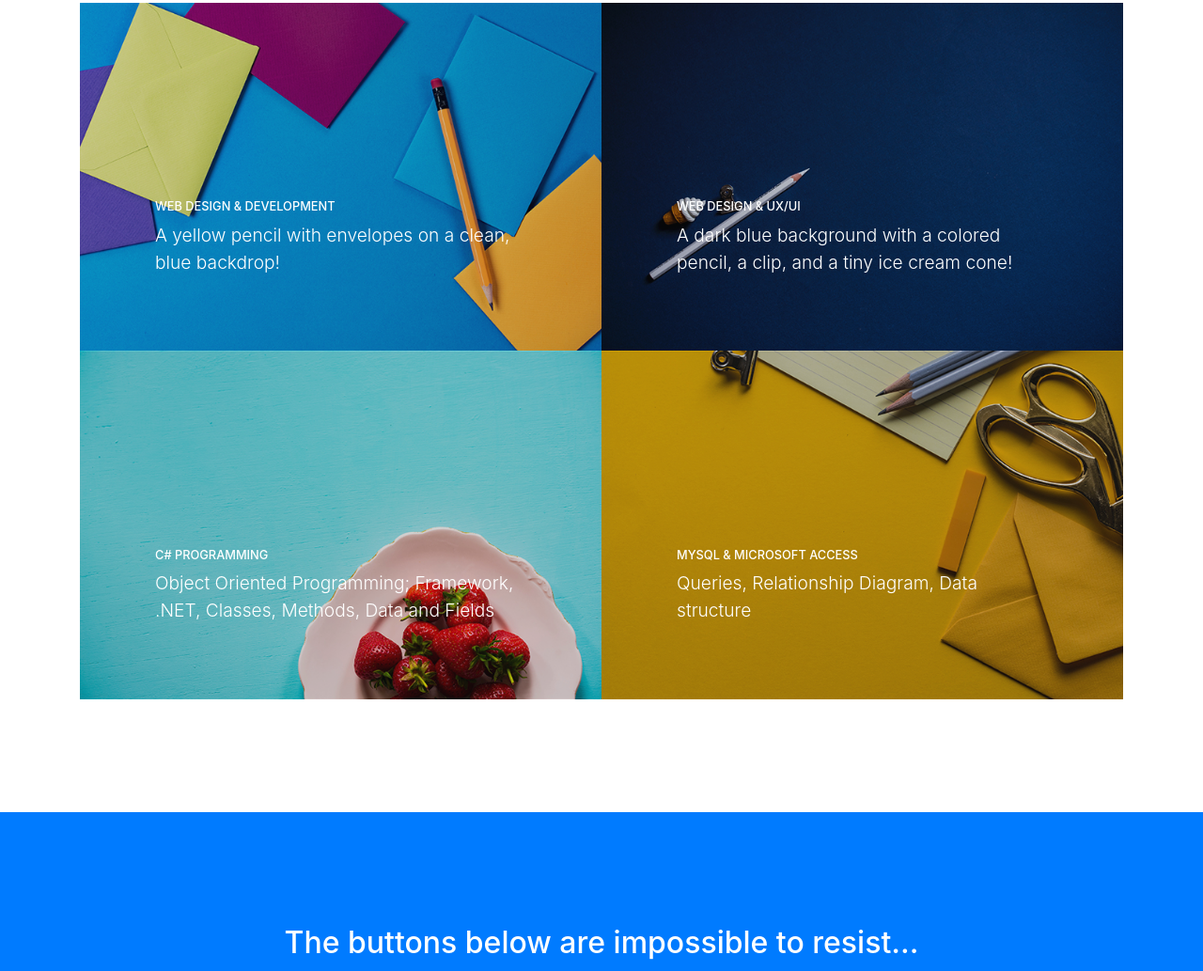
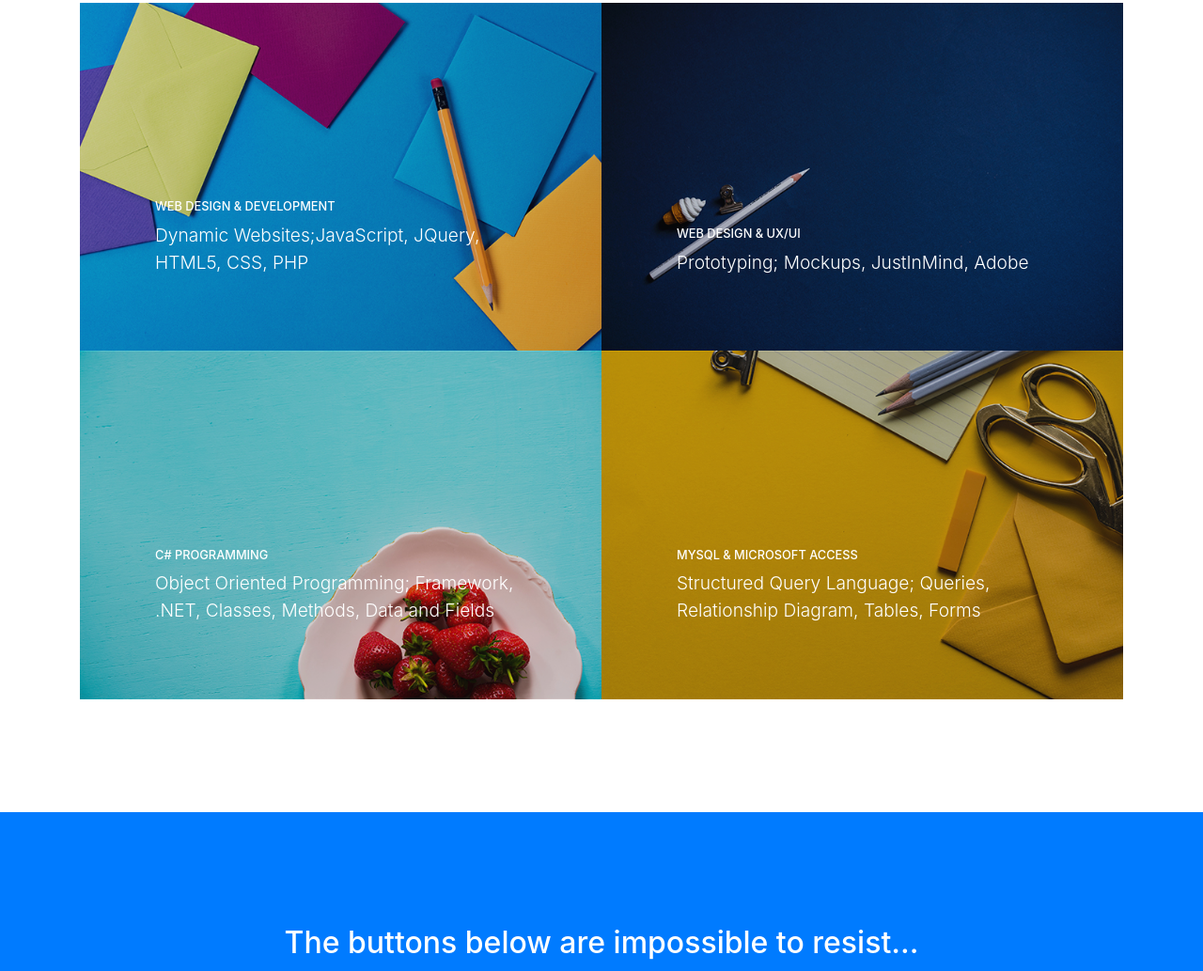
Before and after one commit to MajidToorani/majidportfolio, a website with bundled scripts: page index.html in a window 1280 px wide. Shown: the part 2890-3923 px from the top of the page at 94% size. Built offline with nearby package versions, Linux system fonts and the light colour scheme.

Commit message:
Add files via upload

```diff
--- a/index.html
+++ b/index.html
@@ -150,7 +150,7 @@
               <span class="caption">
                 <span class="caption-content">
                   <h2>Web Design & Development</h2>
-                  <p class="mb-0">A yellow pencil with envelopes on a clean, blue backdrop!</p>
+                  <p class="mb-0">Dynamic Websites;JavaScript, JQuery, HTML5, CSS, PHP</p>
                 </span>
               </span>
               <img class="img-fluid" src="img/portfolio-1.jpg" alt="">
@@ -161,7 +161,7 @@
               <span class="caption">
                 <span class="caption-content">
                   <h2>Web Design & UX/UI</h2>
-                  <p class="mb-0">A dark blue background with a colored pencil, a clip, and a tiny ice cream cone!</p>
+                  <p class="mb-0">Prototyping; Mockups, JustInMind, Adobe</p>
                 </span>
               </span>
               <img class="img-fluid" src="img/portfolio-2.jpg" alt="">
@@ -183,7 +183,7 @@
               <span class="caption">
                 <span class="caption-content">
                   <h2>MySQL & Microsoft Access</h2>
-                  <p class="mb-0">Queries, Relationship Diagram, Data structure</p>
+                  <p class="mb-0">Structured Query Language; Queries, Relationship Diagram, Tables, Forms </p>
                 </span>
               </span>
               <img class="img-fluid" src="img/portfolio-4.jpg" alt="">
```
